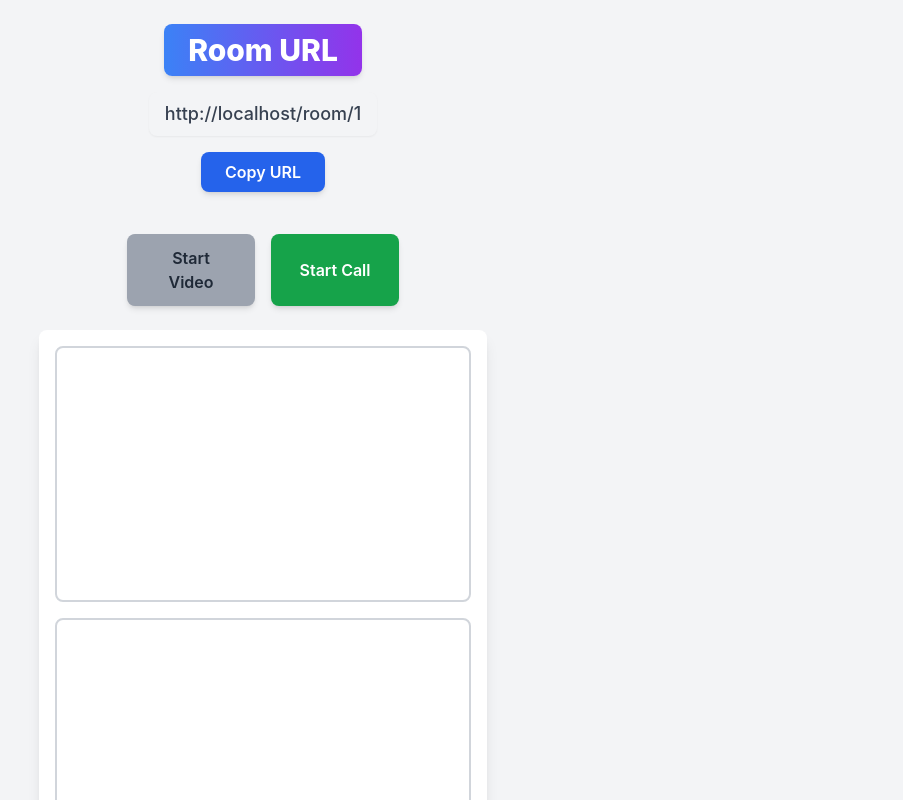
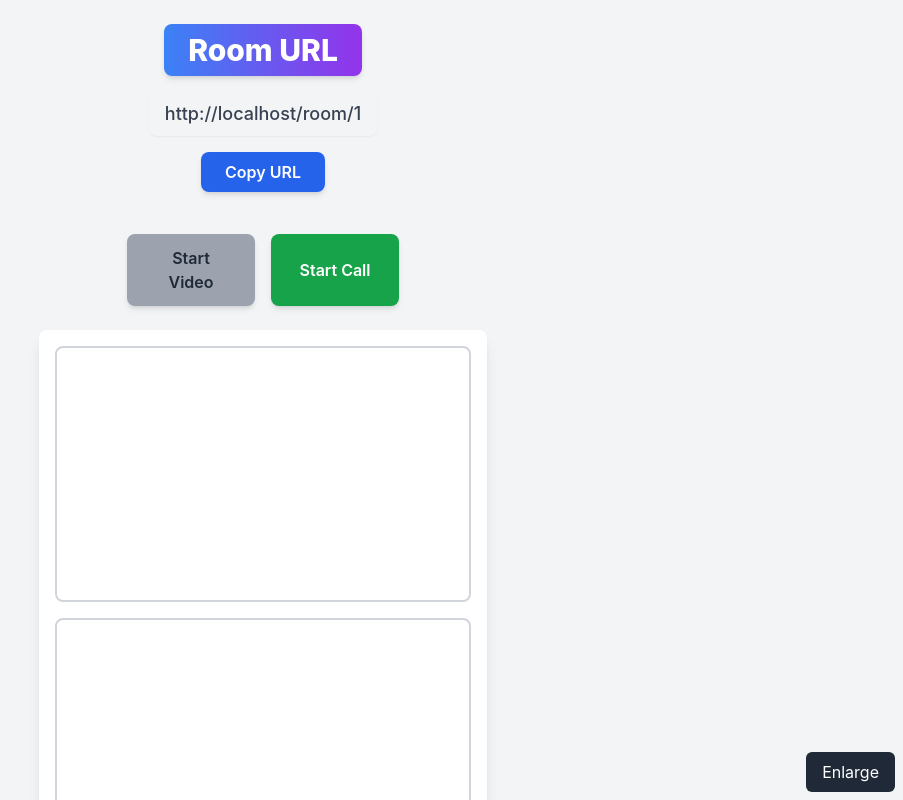
Before and after one commit to alimirhashimli1/video-call-app, a React (Vite) app in the folder frontend/: page /room/1 in a window 1280 px wide. Shown: the top 800 px of the page, without its empty margins (377-1280 px from the left). Built offline with nearby package versions, Linux system fonts and the light colour scheme; no server answers.

Commit message:
added enlarge button

```diff
--- a/frontend/src/Room.tsx
+++ b/frontend/src/Room.tsx
@@ -16,6 +16,9 @@ const Room: React.FC = () => {
   const remoteVideoRef = useRef<HTMLVideoElement | null>(null);
   const peerConnectionRef = useRef<RTCPeerConnection | null>(null);
   const [showCopyModal, setShowCopyModal] = useState(false);
+  const [enlargedVideo, setEnlargedVideo] = useState<"local" | "remote" | null>(
+    null
+  );
   const { roomId } = useParams<{ roomId: string }>();
 
   const roomUrl = roomId ? `${window.location.origin}/room/${roomId}` : "";
@@ -133,6 +136,10 @@ const Room: React.FC = () => {
     }
   };
 
+  const toggleVideoSize = (videoType: "local" | "remote") => {
+    setEnlargedVideo((prev) => (prev === videoType ? null : videoType));
+  };
+
   return (
     <div className="h-screen bg-gray-100 flex flex-col items-center p-6">
       <div className="relative flex flex-col items-center mb-8 w-full max-w-md">
@@ -192,6 +199,12 @@ const Room: React.FC = () => {
             autoPlay
             className="w-full h-64 object-cover rounded-lg border-2 border-gray-300"
           />
+          <button
+            onClick={() => toggleVideoSize("remote")}
+            className="absolute bottom-2 right-2 bg-gray-800 text-white px-4 py-2 rounded-md"
+          >
+            {enlargedVideo === "remote" ? "Minimize" : "Enlarge"}
+          </button>
         </div>
       </div>
 
```
